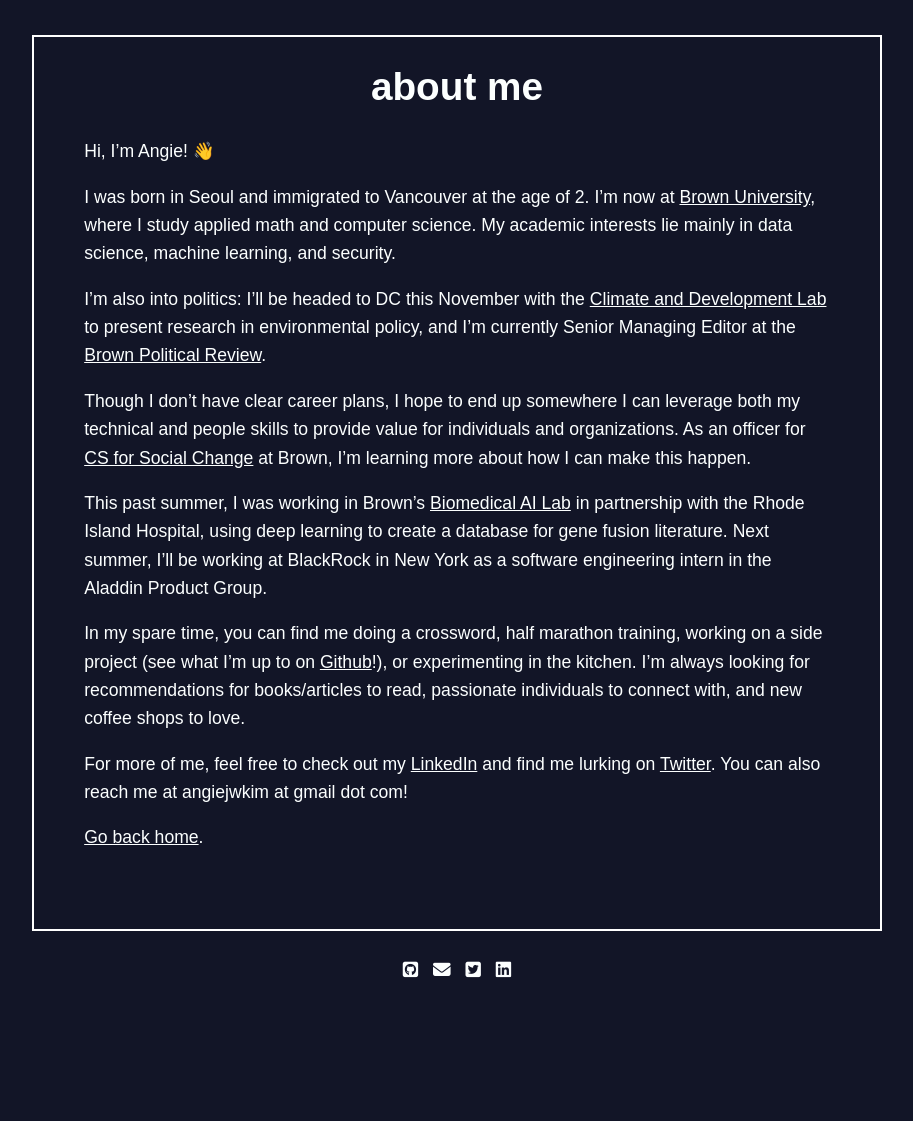
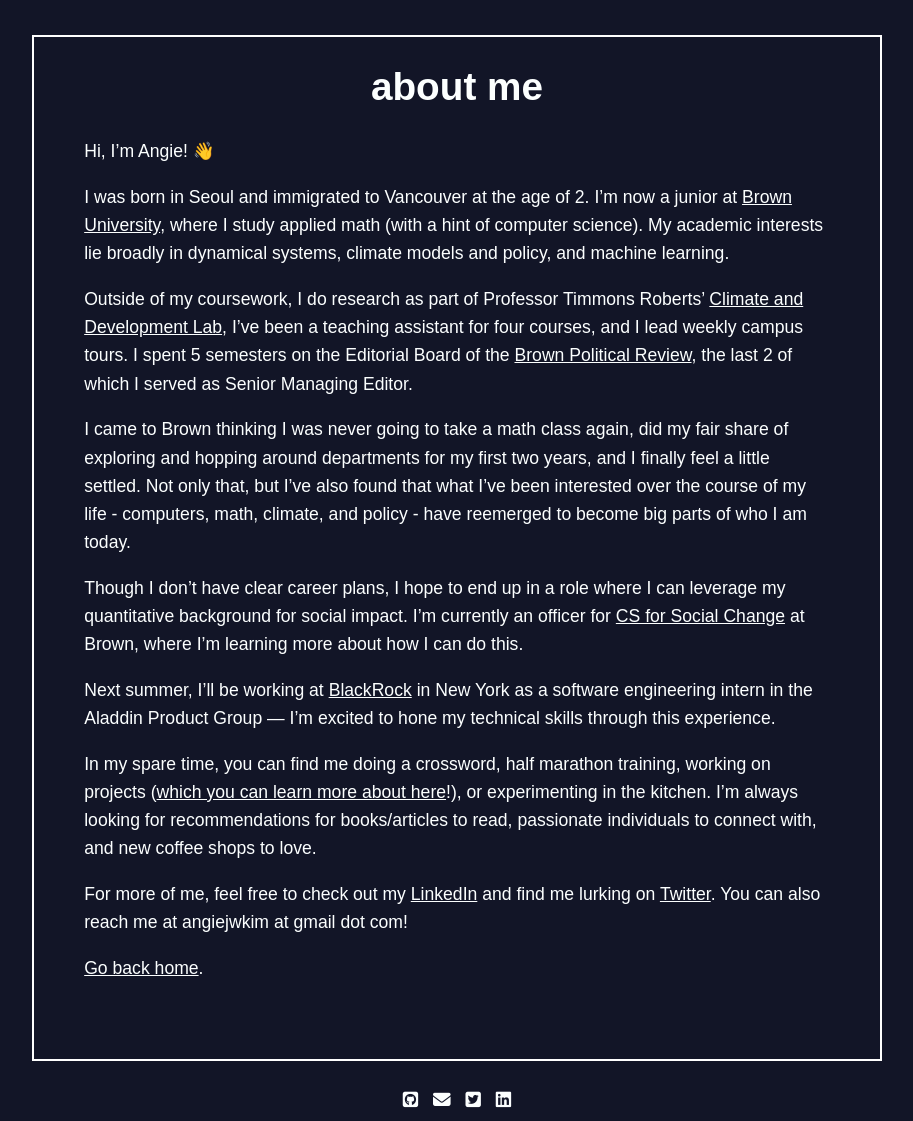
Before and after one commit to angiejwkim/angiejwkim.github.io, a Jekyll site: the page built from _pages/about.md, in a window 1280 px wide. Shown: the whole page, without its empty margins (183-1096 px from the left). Built offline with Jekyll 4.4.1, drawn with Linux system fonts in a browser that asks for light colours; nearby versions of some CDN libraries; before the commit the page ends 991 px from its top, so only the background shows below that.

Commit message:
update about page

```diff
--- a/_pages/about.md
+++ b/_pages/about.md
@@ -7,15 +7,17 @@
 
 Hi, I'm Angie! 👋
 
-I was born in Seoul and immigrated to Vancouver at the age of 2. I'm now at [Brown University](http://brown.edu/), where I study applied math and computer science. My academic interests lie mainly in data science, machine learning, and security.
+I was born in Seoul and immigrated to Vancouver at the age of 2. I'm now a junior at [Brown University](http://brown.edu/), where I study applied math (with a hint of computer science). My academic interests lie broadly in dynamical systems, climate models and policy, and machine learning.
 
-I'm also into politics: I'll be headed to DC this November with the [Climate and Development Lab](http://www.climatedevlab.brown.edu/) to present research in environmental policy, and I'm currently Senior Managing Editor at the [Brown Political Review](http://www.brownpoliticalreview.org/category/mag/).
+Outside of my coursework, I do research as part of Professor Timmons Roberts' [Climate and Development Lab](http://www.climatedevlab.brown.edu/), I've been a teaching assistant for four courses, and I lead weekly campus tours. I spent 5 semesters on the Editorial Board of the [Brown Political Review](http://www.brownpoliticalreview.org/category/mag/), the last 2 of which I served as Senior Managing Editor.
 
-Though I don't have clear career plans, I hope to end up somewhere I can leverage both my technical and people skills to provide value for individuals and organizations. As an officer for [CS for Social Change](http://cssc.cs.brown.edu/) at Brown, I'm learning more about how I can make this happen.
+I came to Brown thinking I was never going to take a math class again, did my fair share of exploring and hopping around departments for my first two years, and I finally feel a little settled. Not only that, but I've also found that what I've been interested over the course of my life - computers, math, climate, and policy - have reemerged to become big parts of who I am today.
 
-This past summer, I was working in Brown's [Biomedical AI Lab](https://www.brown.edu/Research/AI/research/) in partnership with the Rhode Island Hospital, using deep learning to create a database for gene fusion literature. Next summer, I'll be working at BlackRock in New York as a software engineering intern in the Aladdin Product Group.
+Though I don't have clear career plans, I hope to end up in a role where I can leverage my quantitative background for social impact. I'm currently an officer for [CS for Social Change](http://cssc.cs.brown.edu/) at Brown, where I'm learning more about how I can do this.
 
-In my spare time, you can find me doing a crossword, half marathon training, working on a side project (see what I'm up to on [Github](http://github.com/angiejwkim/)!), or experimenting in the kitchen. I'm always looking for recommendations for books/articles to read, passionate individuals to connect with, and new coffee shops to love.
+Next summer, I'll be working at [BlackRock](http://blackrock.com/) in New York as a software engineering intern in the Aladdin Product Group — I'm excited to hone my technical skills through this experience.
+
+In my spare time, you can find me doing a crossword, half marathon training, working on projects ([which you can learn more about here](../projects)!), or experimenting in the kitchen. I'm always looking for recommendations for books/articles to read, passionate individuals to connect with, and new coffee shops to love.
 
 For more of me, feel free to check out my [LinkedIn](https://www.linkedin.com/in/angiejwkim/) and find me lurking on [Twitter](http://twitter.com/angiejwkim). You can also reach me at angiejwkim at gmail dot com!
 
```
